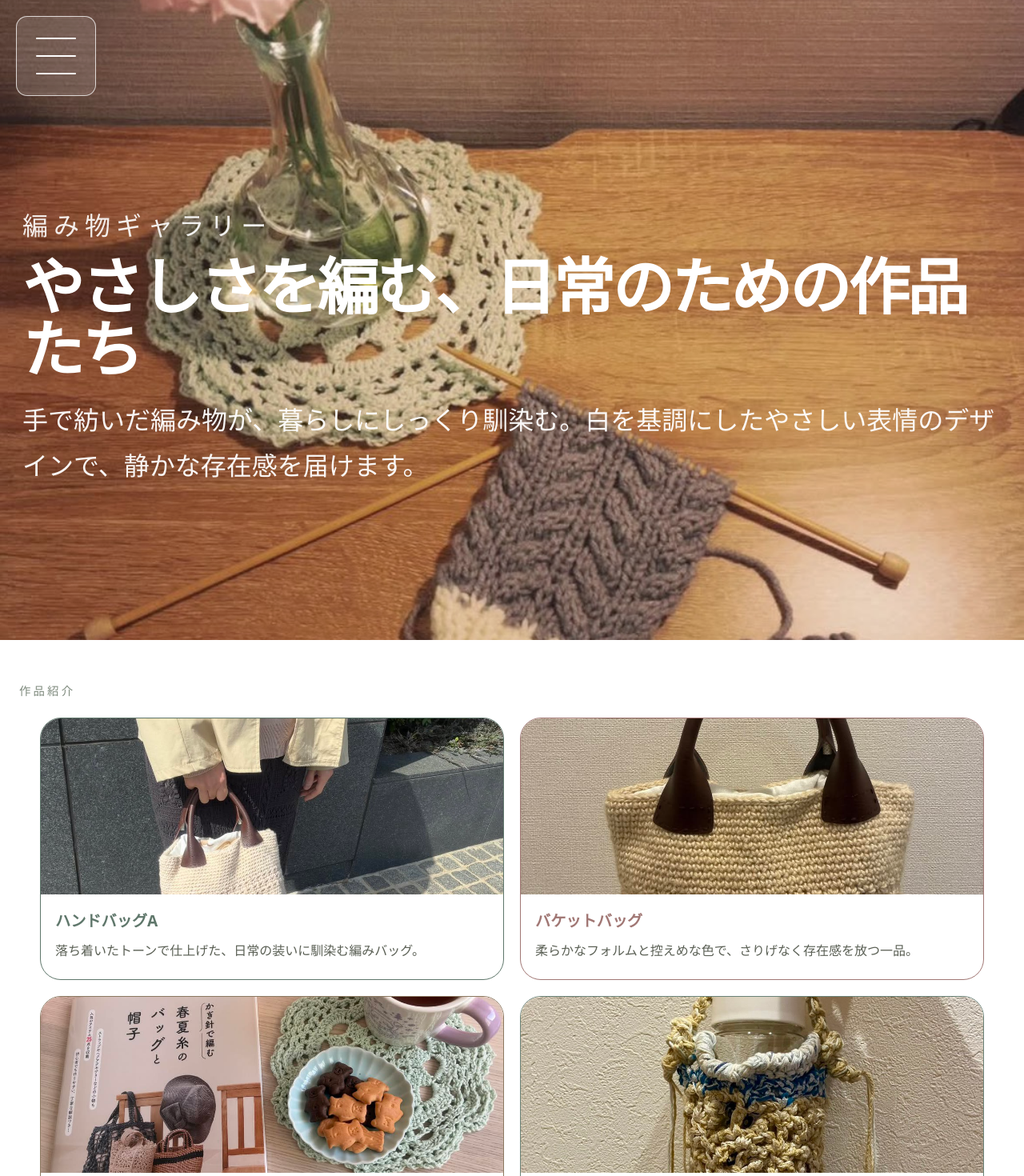
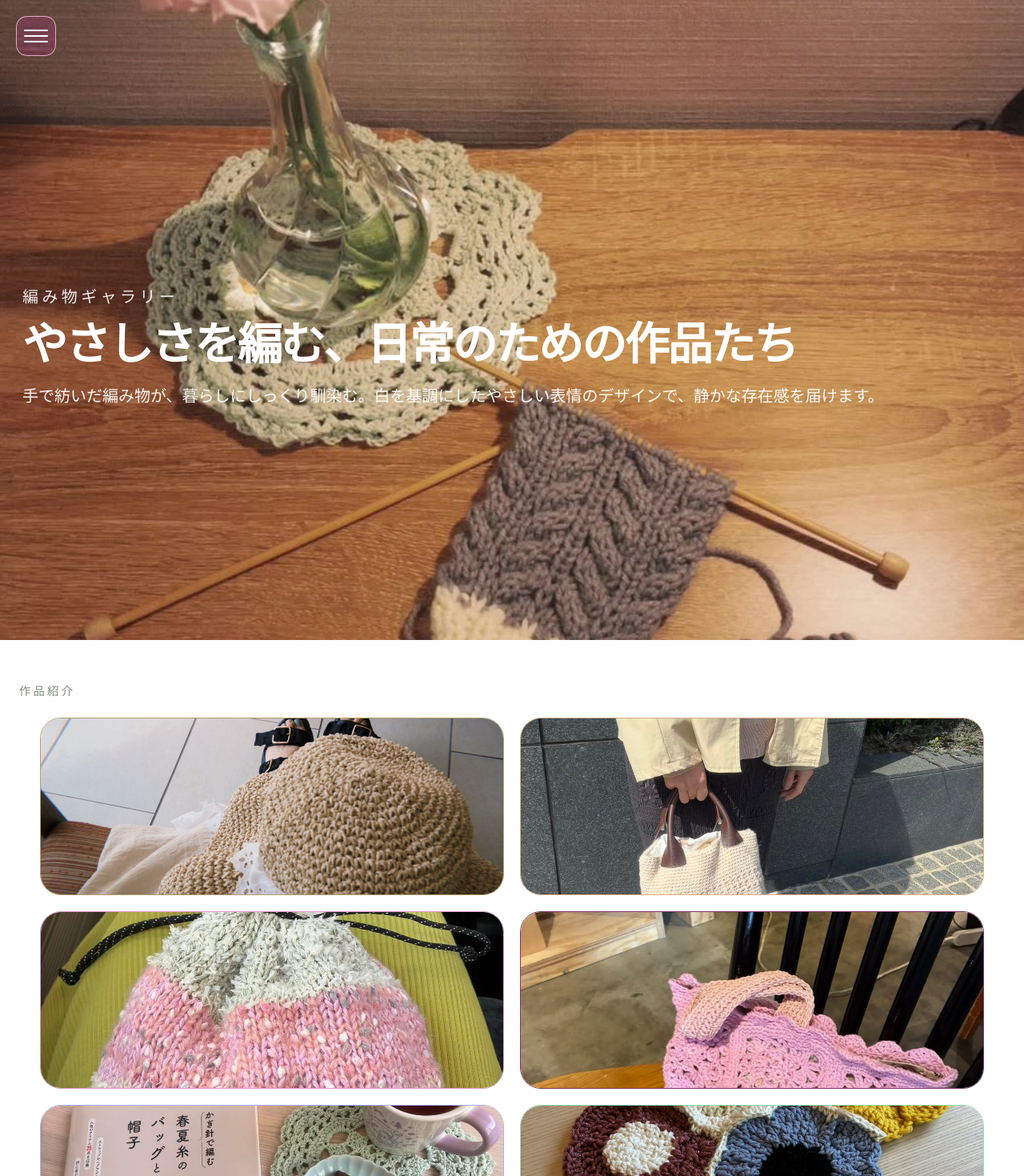
Before and after one commit to provisional-unit05/amimono-site, a Vue app: page / in a window 1280 px wide. Shown: the top 1470 px of the page at 80% size. Built offline with nearby package versions, Linux system fonts and the light colour scheme.

Commit message:
20260603-2319

```diff
--- a/src/data/content.js
+++ b/src/data/content.js
@@ -7,7 +7,8 @@ export const siteContent = {
       `${BASE_URL}images/knittingBack1.jpg`,
       `${BASE_URL}images/knittingBack2.jpg`,
       `${BASE_URL}images/knittingBack3.jpg`,
-      `${BASE_URL}images/knittingBack4.jpg`
+      `${BASE_URL}images/knittingBack4.jpg`,
+      `${BASE_URL}images/koro.jpg`,
     ],
     label: '編み物ギャラリー',
     title: 'やさしさを編む、日常のための作品たち',
@@ -22,38 +23,45 @@ export const siteContent = {
   works: [
     {
       id: '1',
-      title: 'ハンドバッグA',
-      description: '落ち着いたトーンで仕上げた、日常の装いに馴染む編みバッグ。',
-      image: `${BASE_URL}images/handbag.jpg`,
-      accent: '#5f776b',
-    },
-    {
-      id: '2',
-      title: 'バケットバッグ',
-      description: '柔らかなフォルムと控えめな色で、さりげなく存在感を放つ一品。',
-      image: `${BASE_URL}images/bucketHand.jpg`,
-      accent: '#a17774',
-    },
-    {
-      id: '3',
-      title: 'ドイリーの花かざり',
-      description: '窓辺に馴染む、繊細な雰囲気を纏った編みモチーフ。',
-      image: `${BASE_URL}images/doily.jpg`,
-      accent: '#8c7961',
-    },
-    {
-      id: '4',
-      title: '水筒ケース',
-      description: 'お出かけの相棒になる、やわらかい手触りのケース。',
-      image: `${BASE_URL}images/bottleHolder.jpg`,
-      accent: '#6a8277',
-    },
-    {
-      id: '5',
       title: '麦わら帽子の編み飾り',
       description: '夏らしい表情を添える、ナチュラルな編み飾り。',
       image: `${BASE_URL}images/strawHat.jpg`,
       accent: '#b99f6c',
+    },
+    {
+      id: '2',
+      title: 'オシャレなハンドバック',
+      description: '軽やかな編み地とシンプルなデザインで、どんなスタイルにも合わせやすいバッグです。',
+      image: `${BASE_URL}images/handbag.jpg`,
+      accent: '#e6b188',
+    },
+    {
+      id: '3',
+      title: 'ピンクのポーチ',
+      description: 'やわらかな色合いとコンパクトなサイズ感で、持ち歩きやすい一品。',
+      image: `${BASE_URL}images/purse.jpg`,
+      accent: '#de99d6',
+    },
+    {
+      id: '4',
+      title: 'ピンクのバケットバッグ',
+      description: '柔らかなフォルムと控えめな色で、さりげなく存在感を放つ一品。',
+      image: `${BASE_URL}images/bucketPink.jpg`,
+      accent: '#7e3772',
+    },
+    {
+      id: '5',
+      title: 'ドイリーの花かざり',
+      description: '窓辺に馴染む、繊細な雰囲気を纏った編みモチーフ。',
+      image: `${BASE_URL}images/doily.jpg`,
+      accent: '#aeb1f4',
+    },
+    {
+      id: '6',
+      title: 'お花のマット',
+      description: 'お部屋にやさしいアクセントを添える、花モチーフのラグマット。',
+      image: `${BASE_URL}images/mat.jpg`,
+      accent: '#92e2b6',
     },
   ],
   about: {
--- a/src/pages/HomePage.vue
+++ b/src/pages/HomePage.vue
@@ -78,10 +78,6 @@ onUnmounted(() => {
           <div class="preview-image">
             <img :src="item.image" :alt="item.title" loading="lazy" />
           </div>
-          <div class="preview-meta">
-            <h2 :style="{ color: item.accent }">{{ item.title }}</h2>
-            <p>{{ item.description }}</p>
-          </div>
         </div>
       </div>
     </section>
@@ -119,11 +115,11 @@ onUnmounted(() => {
 
 .menu-button {
   position: fixed;
-  width: 100px;
-  height: 100px;
+  width: 50px;
+  height: 50px;
   margin: 20px;
-  border: 1px solid rgba(255, 255, 255, 0.75);
-  background: rgba(255, 255, 255, 0.12);
+  border: 1px solid rgba(254, 206, 236, 0.75);
+  background: rgba(236, 41, 194, 0.142);
   border-radius: 14px;
   place-items: center;
   cursor: pointer;
@@ -133,14 +129,14 @@ onUnmounted(() => {
 
 .menu-button span {
   display: block;
-  width: 50px;
+  width: 30px;
   height: 2px;
   background: #fff;
   border-radius: 1px;
 }
 
 .menu-button span + span {
-  margin-top: 20px;
+  margin-top: 5px;
 }
 
 .hero-banner {
@@ -195,20 +191,20 @@ onUnmounted(() => {
   margin: 0 0 16px;
   text-transform: uppercase;
   letter-spacing: 0.22em;
-  font-size: 2rem;
+  font-size: 1.25rem;
   color: rgba(255, 255, 255, 0.9);
 }
 
 .hero-banner h1 {
   margin: 0 0 20px;
-  font-size: clamp(3rem, 6vw, 5.2rem);
+  font-size: clamp(2rem, 6vw, 3.5rem);
   line-height: 1.02;
   letter-spacing: -0.04em;
 }
 
 .intro {
   margin: 0;
-  font-size: 2rem;
+  font-size: 1.25rem;
   line-height: 1.8;
   color: rgba(255, 255, 255, 0.95);
 }
```
Also changed, not shown: src/data/works.js (deleted, +0 -92 lines).
